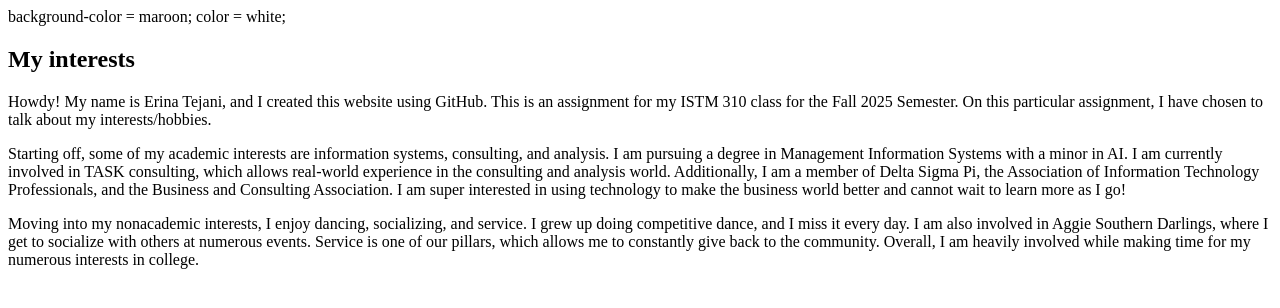
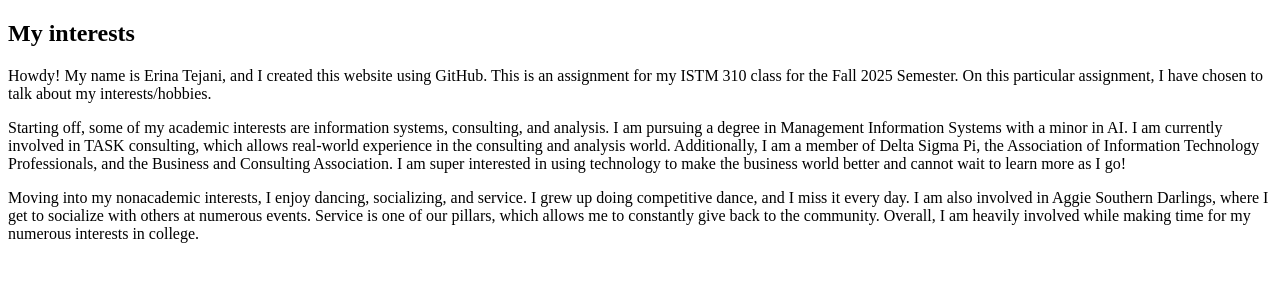
Before and after one commit to erinatejani/erina.github.io, a plain HTML site: page index.html in a window 1280 px wide. Drawn offline with Linux system fonts and the light colour scheme.

Commit message:
Update index.html

```diff
--- a/index.html
+++ b/index.html
@@ -5,8 +5,7 @@
   </head>
 
   <body>
-    background-color = maroon;
-    color = white;
+
 
     <h2>My interests</h2>
 
```
